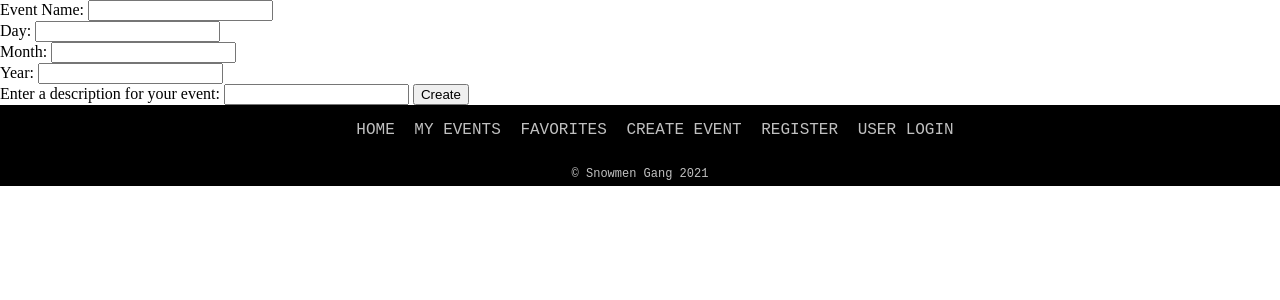
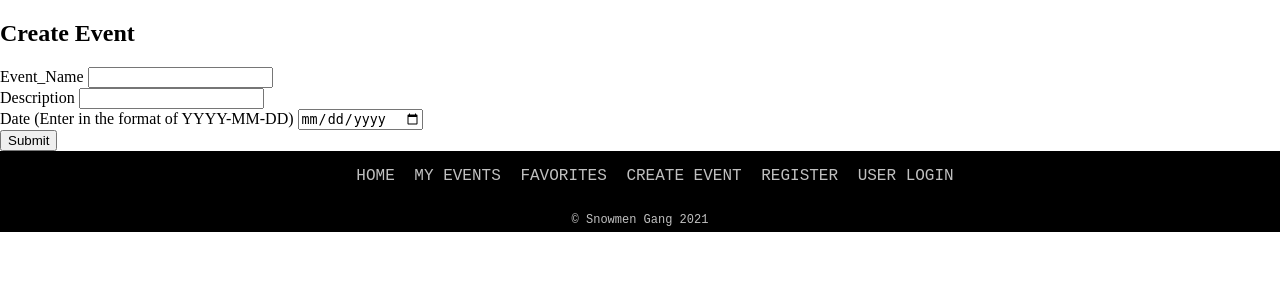
Before and after one commit to beauseate/Cyber_Snowmen_3155_Project, a Flask app: page /events/create in a window 1280 px wide. Shown: the part 126-426 px from the top of the page. Run offline with Flask 2, Linux system fonts and the light colour scheme; a user stored in the database is signed in.

Commit message:
Added the form to the new_event view

```diff
--- a/Templates/new_event.html
+++ b/Templates/new_event.html
@@ -40,26 +40,39 @@
 		</header>		<!-- END HEADER - COPY FRIENDLY!-->
 
 	<main>
-		<form method = "post">
-            Event Name: <input type = "text" name = "name" />
-           	<br>
-			Day: <input type = "text" name = "day" />
-			<br>
-			Month: <input type = "text" name = "month" />
-			<br>
-			Year: <input type = "text" name = "year" />
-			<br>
-			Enter a description for your event: <input type = "text" name = "description" />
-			<input type="submit" value="Create"/>
-			{% if error %}
-			{% if error.HasError %}
-                    <h3> {{ error.Message }}  </h3>
-			{% endif %}
-			{% endif %}
-
-
-        </form>
-
+	<div class="formwrapper">
+            <h2 class="title">Create Event</h2>
+            <form method="POST">
+                <div class="form-field">{{ form.name.label }} {{ form.name }}
+                    {% if form.name.errors %}
+                    <ul class="errors">
+                        {% for error in form.name.errors %}
+                        <li>{{ error }}</li>
+                        {% endfor %}
+                    </ul>
+                    {% endif %}
+                </div>
+                <div class="form-field">{{ form.desc.label }} {{ form.desc }}
+                    {% if form.desc.errors %}
+                    <ul class="errors">
+                        {% for error in form.desc.errors %}
+                        <li>{{ error }}</li>
+                        {% endfor %}
+                    </ul>
+                    {% endif %}
+                </div>
+                <div class="form-field">{{ form.date.label }} {{ form.date }}
+                    {% if form.date.errors %}
+                    <ul class="errors">
+                        {% for error in form.date.errors %}
+                        <li>{{ error }}</li>
+                        {% endfor %}
+                    </ul>
+                    {% endif %}
+                </div>
+                {{ form.submit }}
+            </form>
+	</div>
 
 	</main>
 
--- a/forms.py
+++ b/forms.py
@@ -62,14 +62,15 @@ class NewEventForm(FlaskForm):
     desc = StringField('Description', validators=[DataRequired("Please enter a description for the event."),
                                                   Length(1, 500)])
     date = DateField('Date (Enter in the format of YYYY-MM-DD)', format='%Y-%m-%d',
-                     validators=[DataRequired("Please enter a date."), Length(10, 10, message="Date must be 10 "
-                                                                                              "characters in length.")])
+                     validators=[DataRequired("Please enter a date.")])
 
     submit = SubmitField('Submit')
 
     def validate_date(self, field):
         # Get form date as a String and assign its value to year, month, and day for validation
-        tempDate = field.data.strftime('%Y-%m-d')
+        tempDate = field.data.strftime('%Y-%m-%d')
+        if len(tempDate) != 10:
+            raise ValidationError('Date must be 10 characters in length')
         year = tempDate[0:4]
         month = tempDate[5:7]
         day = tempDate[8:10]
@@ -78,7 +79,7 @@ class NewEventForm(FlaskForm):
             day = int(day)
             year = int(year)
         except ValueError:
-            raise ValidationError('Date must be numerical')
+            raise ValidationError(tempDate)
         if month < 1 or month > 12:
             raise ValidationError('Month has to be between 01 and 12')
         if year < 2021 or (year == 2021 and month < 4):
--- a/routes.py
+++ b/routes.py
@@ -50,12 +50,10 @@ def get_event(e_id):
         if request.method == 'POST' and request.form['upvote']:
             eventExists.likes += 1
             db.session.commit()
-            #Redirecting to homepage is a placeholder for now
             return redirect(url_for('get_event', e_id=eventExists.event_id))
         return render_template('EventInfo.html', user=session['user'], event=eventExists)
     else:
-        #Only a placeholder until a login screen is added
-        return redirect(url_for('index'))
+        return redirect(url_for('login'))
 
 
 @app.route('/events/create', methods=['GET', 'POST'])
@@ -63,19 +61,19 @@ def new_event():
     if session.get('user'):
         eventForm = NewEventForm()
         if request.method == 'POST' and eventForm.validate_on_submit():
-            name = request.form['Event_Name']
-            date = request.form['Date'].strftime('%Y-%m-d')
-            desc = request.form['Description']
+            name = request.form['name']
+            date = request.form['date']
+            desc = request.form['desc']
             user = session['user']
-            newEvent = Event(generate_eventID(), date, name, 0.0, user, 0, desc )
+            newEvent = Event(generate_eventID(), date, name, 0.0, user, 0, desc, 0)
             db.session.add(newEvent)
             db.session.commit()
             return redirect(url_for('get_event', e_id=newEvent.event_id))
         else:
-            return render_template('new_event.html')
+            # Display new_event view if something goes wrong
+            return render_template('new_event.html', form=eventForm)
     else:
-        #Placeholder until login screen is added
-        return redirect(url_for('index'))
+        return redirect(url_for('login'))
 
 
 @app.route('/register', methods=['POST', 'GET'])
```
Also changed, not shown: website_app.db.
